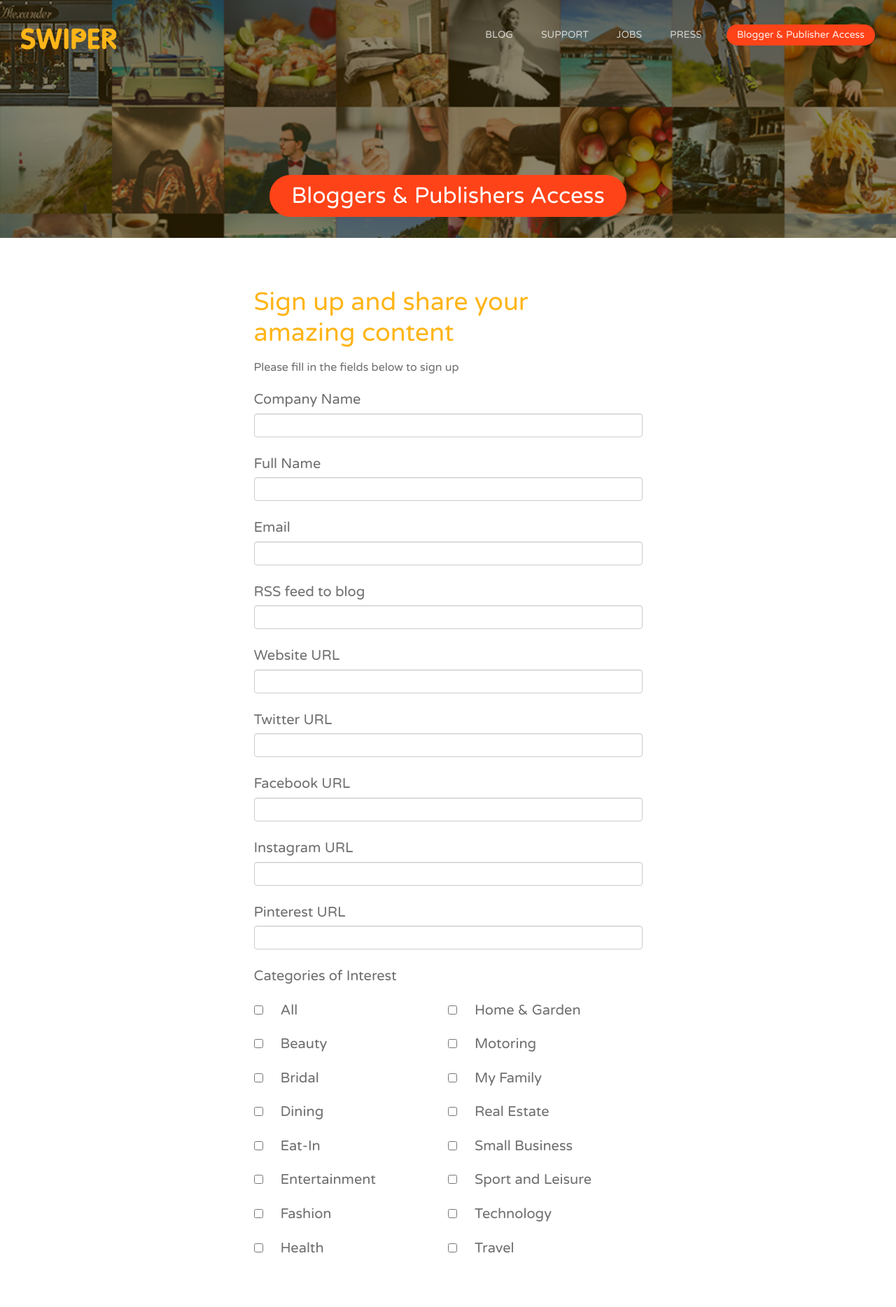
After one commit to roaldjap/swiper-app, a PHP site: page /b-access.html in a window 1280 px wide. The commit adds this page. Shown: the whole page at 70% size. Run offline with PHP 8.4, Linux system fonts and the light colour scheme.

Commit message:
created blogger access page

```diff
--- /dev/null
+++ b/b-access.html
@@ -0,0 +1,184 @@
+<!DOCTYPE html>
+<html lang="en">
+
+<head>
+  <meta charset="UTF-8">
+  <meta http-equiv="X-UA-Compatible" content="IE=edge">
+  <meta name="viewport" content="width=device-width, initial-scale=1.0">
+
+  <title>Swiper | Blogger &amp; Publisher Access</title>
+
+  <!-- Bootstrap -->
+  <link href="bower_components/bootstrap/dist/css/bootstrap.css" rel="stylesheet">
+
+  <!-- Google Fonts -->
+  <link href='http://fonts.googleapis.com/css?family=Varela+Round' rel='stylesheet' type='text/css'>
+  <link href='http://fonts.googleapis.com/css?family=Lato:300,400,700,900' rel='stylesheet' type='text/css'>
+
+  <!-- Main Style -->
+  <link rel="stylesheet" href="css/style.css">
+
+</head>
+
+<body>
+
+  <nav class="navbar navbar-fixed-top main-nav">
+    <div class="container-fluid">
+      <div class="navbar-header">
+        <button type="button" class="navbar-toggle collapsed" data-toggle="collapse" data-target="#main-nav">
+          <span class="sr-only">Toggle navigation</span>
+          <span class="icon-bar"></span>
+          <span class="icon-bar"></span>
+          <span class="icon-bar"></span>
+        </button>
+        <a class="navbar-brand" href="index.html"><img src="img/swiper-logo.png" alt="Swiper Logo">
+        </a>
+      </div>
+
+      <div class="collapse navbar-collapse pull-right" id="main-nav">
+        <ul class="nav navbar-nav">
+          <li><a href="#">Blog</a>
+          </li>
+          <li><a href="#">Support</a>
+          </li>
+          <li><a href="#">Jobs</a>
+          </li>
+          <li><a href="#">Press</a>
+          </li>
+          <li class="b-access"><a href="b-access.html">Blogger &amp; Publisher Access</a>
+          </li>
+        </ul>
+      </div>
+
+    </div>
+  </nav>
+
+  <section class="b-access-hero">
+    <div class="container">
+      <div class="row">
+        <div class="col-lg-12">
+          <h1>Bloggers &amp; Publishers Access</h1>
+        </div>
+      </div>
+    </div>
+  </section>
+
+  <section class="b-access-main">
+    <div class="container">
+      <div class="row">
+
+        <div class="col-md-6 col-md-offset-3">
+          <h2>Sign up and share your <br>amazing content</h2>
+          <p>Please fill in the fields below to sign up</p>
+          <form>
+            <div class="form-group">
+              <label for="company">Company Name</label>
+              <input type="text" class="form-control" id="company" required>
+            </div>
+            <div class="form-group">
+              <label for="fullname">Full Name</label>
+              <input type="text" class="form-control" id="fullname" required>
+            </div>
+            <div class="form-group">
+              <label for="email">Email</label>
+              <input type="email" class="form-control" id="email" required>
+            </div>
+            <div class="form-group">
+              <label for="rss">RSS feed to blog</label>
+              <input type="text" class="form-control" id="rss">
+            </div>
+            <div class="form-group">
+              <label for="website">Website URL</label>
+              <input type="text" class="form-control" id="website">
+            </div>
+            <div class="form-group">
+              <label for="twitter">Twitter URL</label>
+              <input type="text" class="form-control" id="twitter">
+            </div>
+            <div class="form-group">
+              <label for="facebook">Facebook URL</label>
+              <input type="text" class="form-control" id="facebook">
+            </div>
+            <div class="form-group">
+              <label for="instagram">Instagram URL</label>
+              <input type="text" class="form-control" id="instagram">
+            </div>
+            <div class="form-group">
+              <label for="pinterest">Pinterest URL</label>
+              <input type="text" class="form-control" id="pinterest">
+            </div>
+            <div class="form-group">
+              <label>Categories of Interest</label>
+            </div>
+
+            <div class="col-xs-6 check-group">
+              <div class="row">
+                <div class="form-group">
+                  <input type="checkbox" id="all"><label class="checklabel" for="all">All</label>
+                </div>
+                <div class="form-group">
+                  <input type="checkbox" class="check" id="beauty" value="beauty" ><label class="checklabel" for="beauty">Beauty</label>
+                </div>
+                <div class="form-group">
+                  <input type="checkbox" class="check" id="bridal" value="bridal"><label class="checklabel" for="bridal">Bridal</label>
+                </div>
+                <div class="form-group">
+                  <input type="checkbox" class="check" id="dine-out" value="dine-out"><label class="checklabel" for="dine-out">Dining</label>
+                </div>
+                <div class="form-group">
+                  <input type="checkbox" class="check" id="eat-in" value="eat-in"><label class="checklabel" for="eat-in">Eat-In</label>
+                </div>
+                <div class="form-group">
+                  <input type="checkbox" class="check" id="entertainment" value="entertainment"><label class="checklabel" for="entertainment">Entertainment</label>
+                </div>
+                <div class="form-group">
+                  <input type="checkbox" class="check" id="retail-fashion" value="retail-fashion"><label class="checklabel" for="retail-fashion">Fashion</label>
+                </div>
+                <div class="form-group">
+                  <input type="checkbox" class="check" id="health" value="health"><label class="checklabel" for="health">Health</label>
+                </div>
+              </div>
+            </div>
+            <div class="col-xs-6 check-group">
+              <div class="row">
+                <div class="form-group">
+                  <input type="checkbox" class="check" id="home"><label class="checklabel" for="home">Home &amp; Garden</label>
+                </div>
+                <div class="form-group">
+                  <input type="checkbox" class="check" id="motoring"><label class="checklabel" for="motoring">Motoring</label>
+                </div>
+                <div class="form-group">
+                  <input type="checkbox" class="check" id="family"><label class="checklabel" for="family">My Family</label>
+                </div>
+                <div class="form-group">
+                  <input type="checkbox" class="check" id="real-estate"><label class="checklabel" for="real-estate">Real Estate</label>
+                </div>
+                <div class="form-group">
+                  <input type="checkbox" class="check" id="small-biz"><label class="checklabel" for="small-biz">Small Business</label>
+                </div>
+                <div class="form-group">
+                  <input type="checkbox" class="check" id="sport-and-leisure"><label class="checklabel" for="sport-and-leisure">Sport and Leisure</label>
+                </div>
+                <div class="form-group">
+                  <input type="checkbox" class="check" id="technology"><label class="checklabel" for="technology">Technology</label>
+                </div>
+                <div class="form-group">
+                  <input type="checkbox" class="check" id="travel"><label class="checklabel" for="travel">Travel</label>
+                </div>
+              </div>
+            </div>
+
+          </form>
+        </div>
+
+      </div>
+    </div>
+  </section>
+
+  <script src="bower_components/jquery/dist/jquery.js"></script>
+  <script src="bower_components/bootstrap/dist/js/bootstrap.js"></script>
+  <script src="js/custom.js"></script>
+
+</body>
+
+</html>
--- a/css/style.css
+++ b/css/style.css
@@ -1,6 +1,7 @@
 html, body {
   width: 100%;
-  height: 100%; }
+  height: 100%;
+  font-family: 'Varela Round', sans-serif; }
 
 ::selection {
   background: #e49b00;
@@ -15,8 +16,13 @@ a, button {
   -moz-transition: all 0.2s ease-in-out;
   transition: all 0.2s ease-in-out; }
 
+p {
+  font-size: 16px;
+  line-height: 24px;
+  color: #6e6e6e; }
+
 body {
-  background-color: black;
+  background-color: white;
   position: relative; }
   body .carousel {
     width: 100%;
@@ -45,7 +51,7 @@ body {
     top: 0;
     bottom: 0;
     left: 0;
-    background-color: rgba(0, 0, 0, 0.5); }
+    background-color: rgba(0, 0, 0, 0.3); }
   body .main-nav {
     padding-top: 25px; }
     body .main-nav .icon-bar {
@@ -277,4 +283,54 @@ body {
             body footer .footer-nav ul li a:hover {
               color: white; }
 
+.b-access-hero {
+  background-image: url("../img/b-access-hero.jpg");
+  background-size: cover;
+  background-position: top center; }
+  .b-access-hero h1 {
+    font-size: 32px;
+    line-height: 40px;
+    color: #fff;
+    text-align: center;
+    background-color: #ff4318;
+    display: block;
+    width: 100%;
+    max-width: 510px;
+    margin: 250px auto 30px;
+    padding: 10px 30px;
+    border-radius: 30px; }
+    @media screen and (max-width: 540px) {
+      .b-access-hero h1 {
+        font-size: 24px;
+        line-height: 32px;
+        max-width: 400px; } }
+
+.b-access-main {
+  background-color: white;
+  padding: 50px 0; }
+  .b-access-main h2 {
+    font-size: 36px;
+    line-height: 44px;
+    color: #ffb518;
+    margin-bottom: 15px; }
+  .b-access-main p {
+    margin-bottom: 20px; }
+  .b-access-main form {
+    color: #6e6e6e; }
+    .b-access-main form label {
+      font-size: 20px;
+      font-weight: normal; }
+    .b-access-main form .form-control {
+      margin-bottom: 24px; }
+      .b-access-main form .form-control:focus {
+        border-color: #ffb518;
+        outline: 0;
+        -webkit-box-shadow: inset 0 1px 1px rgba(255, 67, 24, 0.075), 0 0 8px rgba(255, 67, 24, 0.6);
+        box-shadow: inset 0 1px 1px rgba(255, 67, 24, 0.075), 0 0 8px rgba(255, 67, 24, 0.6); }
+    @media screen and (max-width: 480px) {
+      .b-access-main form .check-group {
+        width: 100%; } }
+    .b-access-main form .check-group .checklabel {
+      padding-left: 25px; }
+
 /*# sourceMappingURL=style.css.map */
--- /dev/null
+++ b/sass/_b-access-styles.sass
@@ -0,0 +1,59 @@
+.b-access-hero
+  background-image: url("../img/b-access-hero.jpg")
+  background-size: cover
+  background-position: top center
+
+  h1
+    font-size: 32px
+    line-height: 40px
+    color: #fff
+    text-align: center
+    background-color: $primary-red
+    display: block
+    width: 100%
+    max-width: 510px
+    margin: 250px auto 30px
+    padding: 10px 30px
+    border-radius: 30px
+
+    @media screen and (max-width: 540px)
+      font-size: 24px
+      line-height: 32px
+      max-width: 400px
+
+.b-access-main
+  background-color: white
+  padding: 50px 0
+
+  h2
+    font-size: 36px
+    line-height: 44px
+    color: $primary
+    margin-bottom: 15px
+
+  p
+    margin-bottom: 20px;
+
+  form
+    color: $primary-grey
+
+    label
+      font-size: 20px
+      font-weight: normal
+
+    .form-control
+      margin-bottom: 24px
+
+      &:focus
+        border-color: $primary
+        outline: 0
+        -webkit-box-shadow: inset 0 1px 1px rgba($primary-red,.075),0 0 8px rgba($primary-red,.6)
+        box-shadow: inset 0 1px 1px rgba($primary-red,.075),0 0 8px rgba($primary-red,.6)
+
+    .check-group
+
+      @media screen and (max-width: 480px)
+        width: 100%
+
+      .checklabel
+        padding-left: 25px
--- a/sass/_index-styles.sass
+++ b/sass/_index-styles.sass
@@ -1,6 +1,7 @@
 html, body
   width: 100%
   height: 100%
+  font-family: $font-main
 
 ::selection
   background: darken($primary, 10%) /* WebKit/Blink Browsers */
@@ -11,8 +12,13 @@ html, body
 a, button
   @include transition(all 0.2s ease-in-out)
 
+p
+  font-size: 16px
+  line-height: 24px
+  color: $primary-grey
+
 body
-  background-color: black
+  background-color: white
   position: relative
 
   .carousel
@@ -49,7 +55,7 @@ body
     top: 0
     bottom: 0
     left: 0
-    background-color: rgba(black, 0.5)
+    background-color: rgba(black, 0.3)
 
   .main-nav
     padding-top: 25px
@@ -185,10 +191,10 @@ body
             border-color: #fff
 
             &:focus
-              border-color: $primary;
-              outline: 0;
-              -webkit-box-shadow: inset 0 1px 1px rgba($primary-red,.075),0 0 8px rgba($primary-red,.6);
-              box-shadow: inset 0 1px 1px rgba($primary-red,.075),0 0 8px rgba($primary-red,.6);
+              border-color: $primary
+              outline: 0
+              -webkit-box-shadow: inset 0 1px 1px rgba($primary-red,.075),0 0 8px rgba($primary-red,.6)
+              box-shadow: inset 0 1px 1px rgba($primary-red,.075),0 0 8px rgba($primary-red,.6)
 
             @media screen and (min-width: 768px) and (max-width: 991px)
               display: block
--- a/sass/_variables.sass
+++ b/sass/_variables.sass
@@ -8,3 +8,4 @@ $font-secondary: 'Lato', sans-serif
 
 $primary: #ffb518
 $primary-red: #ff4318
+$primary-grey: #6e6e6e
--- a/sass/style.sass
+++ b/sass/style.sass
@@ -1,3 +1,4 @@
 @import 'bourbon'
 @import 'variables'
 @import 'index-styles'
+@import 'b-access-styles'
```
Also changed, not shown: index.html (+29 -16 lines), js/custom.js (+28 -0 lines), img/b-access-hero.jpg (added), 1 other file.
